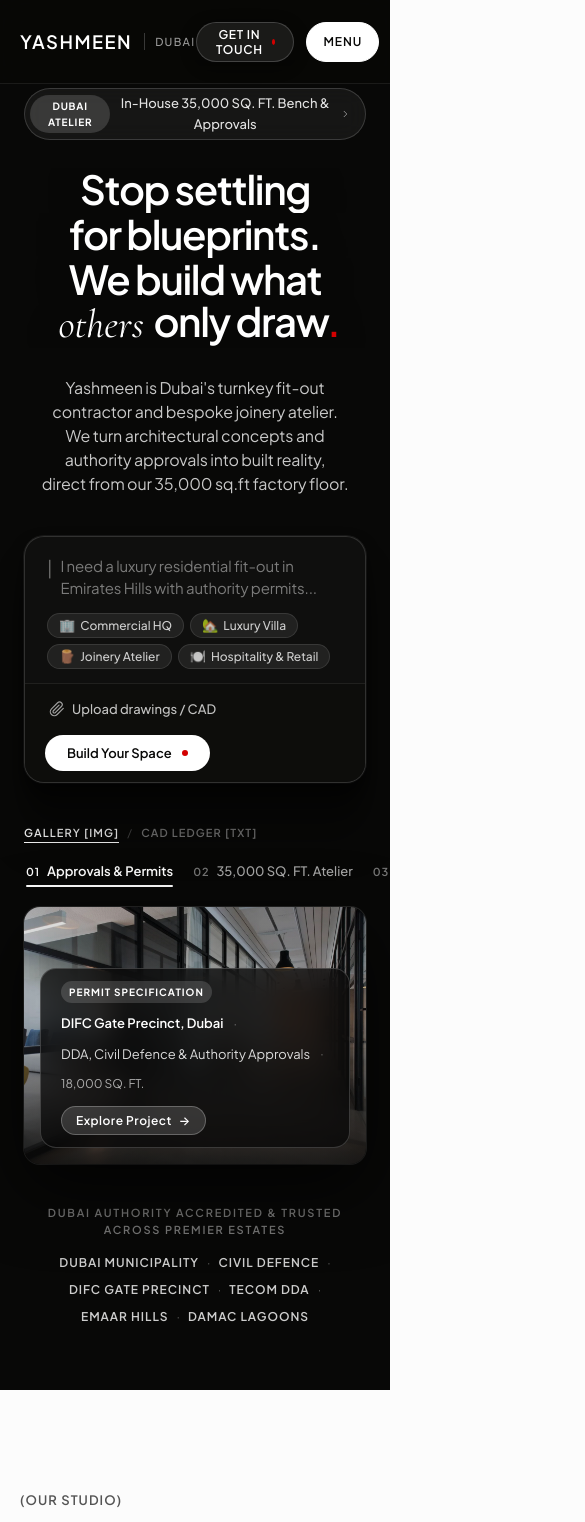
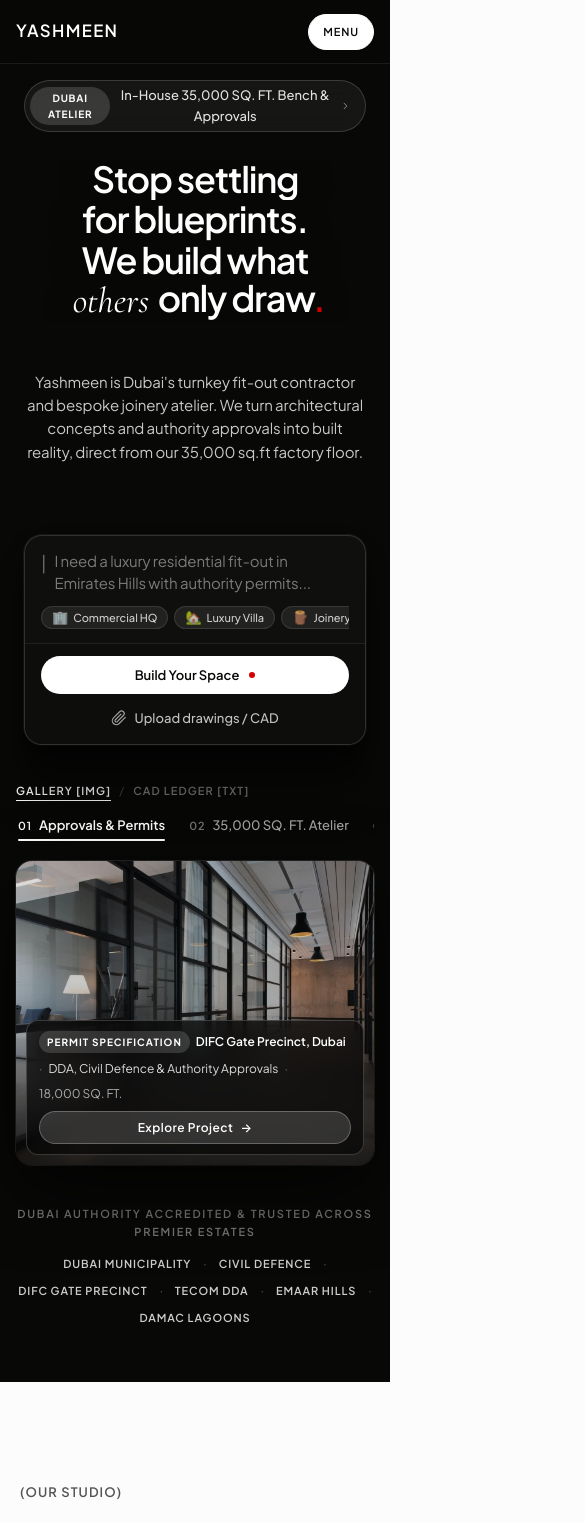
Before and after one commit to Saleheen-Akhtar/yashmeen-fitout, a React (Vite) app in the folder backup/frontend/: page / in a window 390 px wide. Shown: the top 1522 px of the page, 585 px wide, since content can reach past the window. Built offline with nearby package versions, Linux system fonts and the light colour scheme.

Commit message:
feat(mobile): mobile-first responsive architecture for preloader vertical stack, prompt terminal, swipeable tabs, and CAD ledger cards

```diff
--- a/backup/frontend/src/components/home/Hero.jsx
+++ b/backup/frontend/src/components/home/Hero.jsx
@@ -87,7 +87,9 @@ export default function Hero() {
 
   const heroRef = useRef(null);
   const stageViewportRef = useRef(null);
+  const tabsBarRef = useRef(null);
   const slidesRef = useRef([]);
+  const tabRefs = useRef([]);
   const progressTimerRef = useRef(null);
   const placeholderTimerRef = useRef(null);
 
@@ -100,6 +102,16 @@ export default function Hero() {
     }
     setActiveIdx(nextIdx);
   }, []);
+
+  // Auto-scroll active stage tab into center inside its horizontal bar ONLY
+  useEffect(() => {
+    const bar = tabsBarRef.current;
+    const tab = tabRefs.current[activeIdx];
+    if (bar && tab) {
+      const scrollTarget = tab.offsetLeft - (bar.clientWidth / 2) + (tab.clientWidth / 2);
+      bar.scrollTo({ left: scrollTarget, behavior: "smooth" });
+    }
+  }, [activeIdx]);
 
   // Cycle placeholder text gently
   useEffect(() => {
@@ -352,10 +364,11 @@ export default function Hero() {
           </div>
 
           {/* Architectural Process Stage OS Tabs */}
-          <div className="glide-stage-tabs-bar" role="tablist" aria-label="Craftsmanship lifecycle stages">
+          <div ref={tabsBarRef} className="glide-stage-tabs-bar" role="tablist" aria-label="Craftsmanship lifecycle stages">
             {STAGES.map((stage, idx) => (
               <button
                 key={stage.id}
+                ref={(el) => (tabRefs.current[idx] = el)}
                 type="button"
                 role="tab"
                 aria-selected={idx === activeIdx}
--- a/backup/frontend/src/components/home/Preloader.jsx
+++ b/backup/frontend/src/components/home/Preloader.jsx
@@ -90,7 +90,7 @@ export default function Preloader({ onComplete }) {
     return () => clearInterval(interval);
   }, []);
 
-  // Set up 120fps hardware-accelerated mouse tracking using gsap.quickTo
+  // Set up 120fps hardware-accelerated mouse tracking and mobile gyro
   useEffect(() => {
     if (!apertureCardRef.current) return;
 
@@ -117,8 +117,24 @@ export default function Preloader({ onComplete }) {
       }
     };
 
+    const handleOrientation = (e) => {
+      if (isFinishedRef.current || !xQuickTo.current || !yQuickTo.current) return;
+      const gamma = e.gamma || 0;
+      const beta = e.beta || 0;
+      const clampedGamma = Math.max(-25, Math.min(25, gamma));
+      const clampedBeta = Math.max(-25, Math.min(25, beta - 45));
+      xQuickTo.current((clampedGamma / 25) * 12);
+      yQuickTo.current(-(clampedBeta / 25) * 12);
+    };
+
     window.addEventListener("mousemove", handleMouseMove, { passive: true });
-    return () => window.removeEventListener("mousemove", handleMouseMove);
+    if (window.DeviceOrientationEvent) {
+      window.addEventListener("deviceorientation", handleOrientation, { passive: true });
+    }
+    return () => {
+      window.removeEventListener("mousemove", handleMouseMove);
+      window.removeEventListener("deviceorientation", handleOrientation);
+    };
   }, [replayKey]);
 
   // Expose replay for DevTools or live demonstration
@@ -149,6 +165,8 @@ export default function Preloader({ onComplete }) {
       if (isFinishedRef.current) return;
       isFinishedRef.current = true;
 
+      const isMobile = window.innerWidth <= 768;
+
       const exitTl = gsap.timeline({
         onComplete: () => {
           document.body.style.overflow = originalOverflow || "";
@@ -157,8 +175,36 @@ export default function Preloader({ onComplete }) {
         },
       });
 
-      // 1. Split words slide gently outward and dissolve
-      if (logoLeftRef.current && logoRightRef.current) {
+      // 1. Split words slide outward and dissolve
+      if (isMobile) {
+        if (logoLeftRef.current) {
+          exitTl.to(
+            logoLeftRef.current,
+            {
+              y: -30,
+              opacity: 0,
+              filter: "blur(6px)",
+              duration: 0.65,
+              ease: "power3.inOut",
+            },
+            0
+          );
+        }
+        if (logoRightRef.current) {
+          exitTl.to(
+            logoRightRef.current,
+            {
+              y: 30,
+              opacity: 0,
+              filter: "blur(6px)",
+              duration: 0.65,
+              ease: "power3.inOut",
+            },
+            0
+          );
+        }
+      } else {
+        if (logoLeftRef.current) {
           exitTl.to(
             logoLeftRef.current,
             {
@@ -170,6 +216,8 @@ export default function Preloader({ onComplete }) {
             },
             0
           );
+        }
+        if (logoRightRef.current) {
           exitTl.to(
             logoRightRef.current,
             {
@@ -181,6 +229,7 @@ export default function Preloader({ onComplete }) {
             },
             0
           );
+        }
       }
 
       // 2. Central aperture blooms slightly and dissolves
@@ -234,12 +283,13 @@ export default function Preloader({ onComplete }) {
       }
     };
 
-    // Calculate responsive slot expansion width & margins
-    const isMobile = window.innerWidth < 768;
-    const targetSlotWidth = isMobile
-      ? Math.min(160, Math.floor(window.innerWidth * 0.32))
-      : Math.min(240, Math.max(170, Math.floor(window.innerWidth * 0.175)));
-    const targetMargin = isMobile ? 12 : 32;
+    // Calculate responsive slot expansion dimensions
+    const isMobile = window.innerWidth <= 768;
+    const targetCardWidth = Math.min(240, Math.max(170, Math.floor(window.innerWidth * 0.175)));
+    const targetCardHeight = apertureCardRef.current && apertureCardRef.current.offsetHeight > 0
+      ? apertureCardRef.current.offsetHeight
+      : 270;
+    const targetMargin = isMobile ? 20 : 32;
 
     const ctx = gsap.context(() => {
       // 1. Reset all elements to clean starting states
@@ -248,15 +298,27 @@ export default function Preloader({ onComplete }) {
       gsap.set(bottomBarRef.current, { opacity: 1, y: 0 });
       gsap.set([logoLeftRef.current, logoRightRef.current], {
         x: 0,
+        y: 0,
         opacity: 1,
         filter: "blur(0px)",
       });
+
+      if (isMobile) {
+        gsap.set(apertureSlotRef.current, {
+          height: 0,
+          marginTop: 0,
+          marginBottom: 0,
+          opacity: 0,
+        });
+      } else {
         gsap.set(apertureSlotRef.current, {
           width: 0,
           marginLeft: 0,
           marginRight: 0,
           opacity: 0,
         });
+      }
+
       if (apertureCardRef.current) {
         gsap.set(apertureCardRef.current, {
           scale: 1,
@@ -284,15 +346,29 @@ export default function Preloader({ onComplete }) {
       const masterTl = gsap.timeline();
       timelineRef.current = masterTl;
 
-      // Small introductory rest
       masterTl.to({}, { duration: 0.25 });
 
-      // Phase 1: Smoothly expand aperture slot between YASH and MEEN
-      // Flexbox naturally glides YASH left and MEEN right with guaranteed 32px negative space
+      // Phase 1: Expand aperture slot
+      // Mobile: expands vertically between YASH (top) and MEEN (bottom)
+      // Desktop: expands horizontally between YASH (left) and MEEN (right)
+      if (isMobile) {
         masterTl.to(
           apertureSlotRef.current,
           {
-          width: targetSlotWidth,
+            height: targetCardHeight,
+            marginTop: targetMargin,
+            marginBottom: targetMargin,
+            opacity: 1,
+            duration: 1.05,
+            ease: "power3.inOut",
+          },
+          0.25
+        );
+      } else {
+        masterTl.to(
+          apertureSlotRef.current,
+          {
+            width: targetCardWidth,
             marginLeft: targetMargin,
             marginRight: targetMargin,
             opacity: 1,
@@ -301,9 +377,9 @@ export default function Preloader({ onComplete }) {
           },
           0.25
         );
+      }
 
       // Phase 2: Counter progression and hardware-accelerated card flipping
-      // Using direct DOM manipulation (0 React re-renders) for 60fps/120fps locked motion
       const counterState = { p: 0 };
       let lastCardIndex = 0;
 
@@ -430,7 +506,7 @@ export default function Preloader({ onComplete }) {
       {/* 2. Center Stage: Split Monolith Typography & Expanding Zero-Overlap Aperture */}
       <div ref={stageRef} className="preloader-center-stage">
         <div className="preloader-monolith-row">
-          {/* Left Half: YASH */}
+          {/* Top/Left Half: YASH */}
           <div ref={logoLeftRef} className="preloader-logo-half preloader-logo-left">
             YASH
           </div>
@@ -462,7 +538,7 @@ export default function Preloader({ onComplete }) {
             </div>
           </div>
 
-          {/* Right Half: MEEN */}
+          {/* Bottom/Right Half: MEEN */}
           <div ref={logoRightRef} className="preloader-logo-half preloader-logo-right">
             MEEN
           </div>
--- a/backup/frontend/src/index.css
+++ b/backup/frontend/src/index.css
@@ -73,6 +73,8 @@ html {
   scroll-behavior: auto;
   background-color: var(--bg);
   color: var(--ink);
+  overflow-x: hidden;
+  max-width: 100vw;
 }
 
 body {
@@ -84,7 +86,13 @@ body {
   background: var(--bg);
   -webkit-font-smoothing: antialiased;
   -moz-osx-font-smoothing: grayscale;
-  overflow-x: clip;
+  overflow-x: hidden;
+  max-width: 100vw;
+}
+
+#root {
+  overflow-x: hidden;
+  max-width: 100vw;
 }
 
 img {
--- a/backup/frontend/src/styles/home.css
+++ b/backup/frontend/src/styles/home.css
@@ -17,7 +17,9 @@
 
 /* Central Monolithic Spine Container */
 .glide-hero-container {
+  width: 100%;
   max-width: 1200px;
+  min-width: 0;
   margin: 0 auto;
   padding: 0 1.5rem;
   display: flex;
@@ -25,6 +27,7 @@
   align-items: center;
   text-align: center;
   gap: 1.75rem;
+  box-sizing: border-box;
 }
 
 /* 1. Top Whisper Announcement Pill Badge */
@@ -122,6 +125,8 @@
 .glide-prompt-card {
   width: 100%;
   max-width: 660px;
+  min-width: 0;
+  box-sizing: border-box;
   margin: 0.75rem auto 0;
   background: rgba(18, 18, 17, 0.82);
   border-radius: 28px;
@@ -149,6 +154,9 @@
 }
 
 .glide-prompt-top {
+  width: 100%;
+  min-width: 0;
+  box-sizing: border-box;
   padding: 18px 22px 14px;
   display: flex;
   flex-direction: column;
@@ -297,6 +305,8 @@
 .glide-stage-wrap {
   width: 100%;
   max-width: 1360px;
+  min-width: 0;
+  box-sizing: border-box;
   margin: clamp(2.5rem, 5vw, 4.5rem) auto 0;
   position: relative;
   z-index: 10;
@@ -313,6 +323,8 @@
   align-items: center;
   width: 100%;
   max-width: 1100px;
+  min-width: 0;
+  box-sizing: border-box;
   margin-bottom: 1.25rem;
   flex-wrap: wrap;
   gap: 14px;
@@ -691,22 +703,194 @@
 
 @media (max-width: 768px) {
   .glide-hero-section.is-dark {
-    padding-top: 5.5rem;
+    padding-top: 5rem;
+    padding-bottom: 3.5rem;
   }
-  .glide-stage-viewport {
-    aspect-ratio: 4 / 3;
-    border-radius: 16px;
+
+  .glide-hero-headline {
+    font-size: clamp(2.1rem, 9.2vw, 3.8rem);
+    line-height: 1.05;
+    margin-bottom: 1.25rem;
   }
+
+  .glide-hero-sub {
+    font-size: 0.9375rem;
+    line-height: 1.55;
+    margin-bottom: 2rem;
+  }
+
+  /* Mobile-First Prompt Terminal */
   .glide-prompt-card {
-    border-radius: 20px;
+    border-radius: 18px;
   }
-  .glide-stage-capsule {
-    flex-direction: column;
-    align-items: flex-start;
+
+  .glide-prompt-top {
+    padding: 14px 16px 10px;
+    gap: 10px;
   }
+
+  .glide-prompt-chips {
+    flex-wrap: nowrap;
+    overflow-x: auto;
+    -webkit-overflow-scrolling: touch;
+    scrollbar-width: none;
+    padding-bottom: 4px;
+    width: 100%;
+  }
+  .glide-prompt-chips::-webkit-scrollbar {
+    display: none;
+  }
+
+  .glide-prompt-chip {
+    flex-shrink: 0;
+    font-size: 0.6875rem;
+    padding: 4px 10px;
+  }
+
+  .glide-prompt-bottom {
+    flex-direction: column-reverse;
+    align-items: stretch;
+    gap: 10px;
+    padding: 12px 16px;
+  }
+
+  .glide-prompt-build-btn {
+    width: 100%;
+    justify-content: center;
+    padding: 11px 0;
+  }
+
+  .glide-prompt-upload-btn {
+    width: 100%;
+    justify-content: center;
+  }
+
+  /* Mobile-First Stage Showcase Foundation */
+  .glide-stage-wrap {
+    padding: 0 1rem;
+    margin-top: 2.25rem;
+  }
+
   .glide-stage-header-row {
     flex-direction: column;
     align-items: flex-start;
+    gap: 10px;
+    margin-bottom: 1rem;
+  }
+
+  .glide-stage-tabs-bar {
+    width: 100%;
+    display: flex;
+    overflow-x: auto;
+    flex-wrap: nowrap;
+    -webkit-overflow-scrolling: touch;
+    scrollbar-width: none;
+    gap: 1.25rem;
+    padding-bottom: 4px;
+  }
+  .glide-stage-tabs-bar::-webkit-scrollbar {
+    display: none;
+  }
+
+  .glide-stage-tab {
+    flex-shrink: 0;
+  }
+
+  .glide-stage-viewport {
+    aspect-ratio: 4 / 3.4;
+    border-radius: 16px;
+  }
+
+  .glide-stage-capsule {
+    position: absolute;
+    bottom: 10px;
+    left: 10px;
+    right: 10px;
+    padding: 10px 12px;
+    border-radius: 12px;
+    flex-direction: column;
+    align-items: stretch;
+    gap: 8px;
+  }
+
+  .glide-capsule-meta {
+    gap: 6px;
+    font-size: 0.75rem;
+  }
+
+  .glide-capsule-location {
+    font-size: 0.75rem;
+  }
+
+  .glide-capsule-scope {
+    font-size: 0.75rem;
+    white-space: nowrap;
+    overflow: hidden;
+    text-overflow: ellipsis;
+  }
+
+  .glide-capsule-btn {
+    width: 100%;
+    justify-content: center;
+    padding: 8px 14px;
+  }
+
+  /* Mobile-First Technical CAD Ledger Cards */
+  .glide-cad-ledger-header {
+    display: none;
+  }
+
+  .glide-cad-row {
+    display: flex;
+    flex-direction: column;
+    align-items: flex-start;
+    padding: 14px 16px;
+    gap: 5px;
+    border-bottom: 1px solid rgba(255, 255, 255, 0.08);
+  }
+
+  .glide-cad-cell.is-num {
+    font-size: 0.6875rem;
+    color: rgba(255, 255, 255, 0.45);
+    letter-spacing: 0.08em;
+  }
+
+  .glide-cad-cell.is-project {
+    font-size: 0.9375rem;
+    font-weight: 600;
+    color: #ffffff;
+  }
+
+  .glide-cad-cell.is-location {
+    font-size: 0.75rem;
+    color: rgba(255, 255, 255, 0.75);
+  }
+
+  .glide-cad-cell.is-permits,
+  .glide-cad-cell.is-bench {
+    display: block;
+    font-size: 0.6875rem;
+    color: rgba(255, 255, 255, 0.55);
+  }
+
+  .glide-cad-cell.is-action {
+    width: 100%;
+    margin-top: 6px;
+  }
+
+  .glide-cad-inspect-btn {
+    width: 100%;
+    padding: 8px 0;
+    text-align: center;
+    border-color: rgba(255, 255, 255, 0.2);
+  }
+
+  /* Trust baseline */
+  .glide-trust-logos {
+    gap: 8px 12px;
+  }
+  .glide-trust-item {
+    font-size: 0.6875rem;
   }
 }
 
--- a/backup/frontend/src/styles/preloader.css
+++ b/backup/frontend/src/styles/preloader.css
@@ -1,6 +1,6 @@
 /* Yashmeen Architectural Monolith Preloader
    Inspired by monolith.nyc
-   Zero-overlap Flex Aperture, 60fps GPU Hardware Motion, and Seamless Hero Dissolve. */
+   Mobile-First Architecture, Zero-Overlap Flex Aperture, 60fps GPU Hardware Motion, and Seamless Hero Dissolve. */
 
 .monolith-preloader {
   position: fixed;
@@ -13,7 +13,7 @@
   display: flex;
   flex-direction: column;
   justify-content: space-between;
-  padding: clamp(1.5rem, 3.5vw, 3rem);
+  padding: clamp(1.25rem, 3.5vw, 3rem);
   user-select: none;
   overflow: hidden;
   will-change: opacity;
@@ -148,7 +148,7 @@
   justify-content: center;
   flex-shrink: 0;
   perspective: 1000px;
-  will-change: width, margin, opacity;
+  will-change: width, height, margin, opacity;
 }
 
 /* 3D Perspective Card Container */
@@ -311,39 +311,77 @@
   will-change: width;
 }
 
-/* Mobile & Tablet Optimizations */
-@media (max-width: 900px) {
+/* ==========================================================================
+   MOBILE-FIRST ADAPTIVE ARCHITECTURE (<= 768px)
+   ========================================================================== */
+@media (max-width: 768px) {
+  .monolith-preloader {
+    padding: 1.25rem 1rem;
+  }
+
   .preloader-center-stage {
     padding: 0 1rem;
   }
+
+  /* Vertical Monolith Stack on Mobile */
+  .preloader-monolith-row {
+    flex-direction: column;
+    align-items: center;
+    justify-content: center;
+    gap: 0;
+  }
+
   .preloader-logo-half {
-    font-size: clamp(2.2rem, 9.5vw, 4.5rem);
+    font-size: clamp(2.2rem, 11vw, 4rem);
+    text-align: center;
+    line-height: 1;
+    letter-spacing: -0.03em;
   }
+
+  .preloader-logo-left,
+  .preloader-logo-right {
+    text-align: center;
+    padding: 0;
+  }
+
+  .preloader-aperture-slot {
+    width: clamp(160px, 48vw, 210px);
+    height: 0px;
+    margin-left: 0;
+    margin-right: 0;
+    margin-top: 0px;
+    margin-bottom: 0px;
+  }
+
   .preloader-aperture-card {
-    width: clamp(130px, 26vw, 180px);
-    border-radius: 10px;
+    width: 100%;
+    aspect-ratio: 3 / 4;
+    border-radius: 12px;
   }
+
   .preloader-card-badge {
-    padding: 4px 6px;
-    bottom: 6px;
-    left: 6px;
-    right: 6px;
+    padding: 5px 8px;
+    bottom: 8px;
+    left: 8px;
+    right: 8px;
   }
+
   .preloader-card-caption {
     font-size: 0.5625rem;
   }
-}
 
-@media (max-width: 600px) {
   .preloader-top-bar {
     font-size: 0.6875rem;
   }
+
   .preloader-coords-val {
     display: none;
   }
+
   .preloader-status-text {
     font-size: 0.6875rem;
   }
+
   .preloader-counter-wrap {
     min-width: 110px;
   }
--- a/backup/frontend/src/styles/shell.css
+++ b/backup/frontend/src/styles/shell.css
@@ -193,6 +193,32 @@
 @media (max-width: 960px) {
   .site-nav-center {
     display: none;
+  }
+}
+
+@media (max-width: 768px) {
+  .site-header {
+    height: 64px;
+  }
+  .header-btn-enquire {
+    display: none;
+  }
+  .site-brand-text {
+    font-size: 1.05rem;
+  }
+}
+
+@media (max-width: 480px) {
+  .site-brand-city {
+    display: none;
+  }
+  .site-header-inner {
+    padding: 0 16px;
+  }
+  .header-btn-menu {
+    height: 36px;
+    padding: 0 14px;
+    font-size: 0.6875rem;
   }
 }
 
```
Lines whose indentation alone changed are shown as unchanged.
